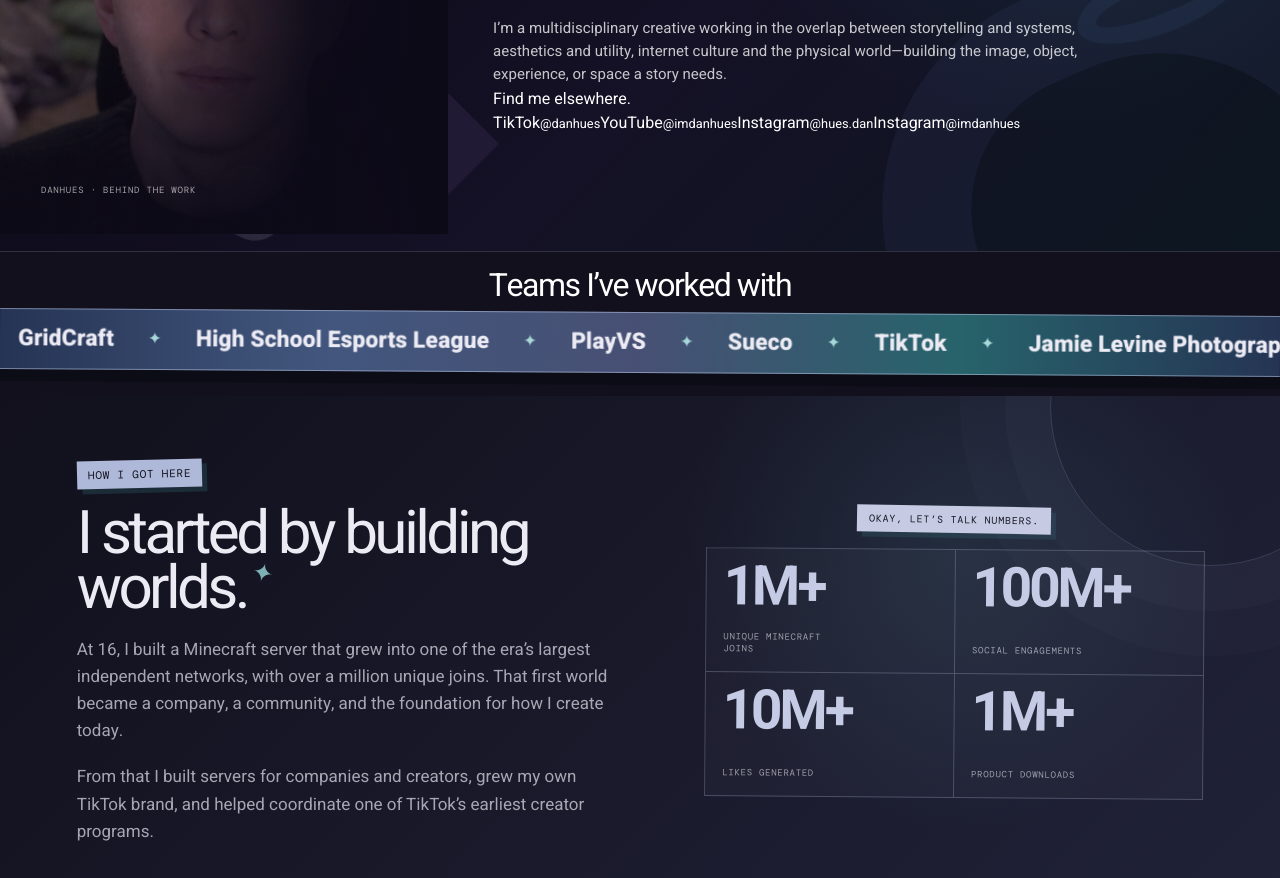
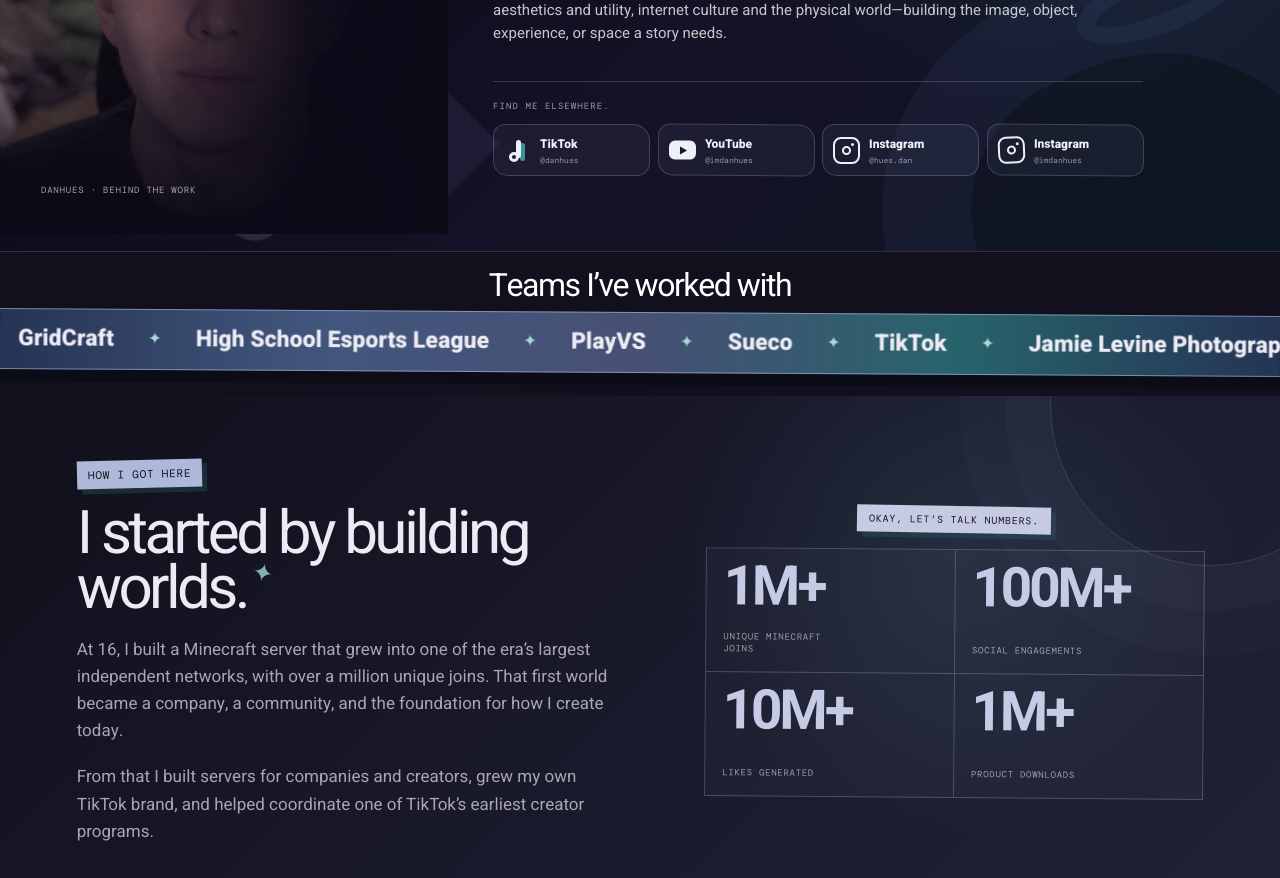
Before and after one commit to DanHues/creative-portfolio, a Next.js app: page / in a window 1280 px wide. Shown: the part 2660-3538 px from the top of the page. Built offline with nearby package versions, Linux system fonts and the light colour scheme; a web font is replaced by a local one.

Commit message:
Style social profile dock

```diff
--- a/app/globals.css
+++ b/app/globals.css
@@ -1006,6 +1006,130 @@
   max-width: 610px;
   color: rgba(255,255,255,.76);
 }
+.social-dock {
+  width: min(650px, 100%);
+  margin-top: clamp(24px, 2.8vw, 40px);
+  padding-top: 18px;
+  border-top: 1px solid rgba(190,201,229,.22);
+}
+.social-dock > p {
+  margin-bottom: 12px;
+  color: rgba(220,225,242,.66);
+  font: 9px var(--font-mono);
+  text-transform: uppercase;
+  letter-spacing: .12em;
+}
+.social-links {
+  display: grid;
+  grid-template-columns: repeat(4, minmax(0, 1fr));
+  gap: 8px;
+}
+.social-links a {
+  min-width: 0;
+  padding: 10px;
+  display: flex;
+  align-items: center;
+  gap: 9px;
+  overflow: hidden;
+  border: 1px solid rgba(198,210,237,.22);
+  border-radius: 12px 17px 13px 15px;
+  color: #eef0f8;
+  background: rgba(119,132,177,.09);
+  transition: color .2s ease, background .2s ease, border-color .2s ease, transform .2s ease;
+}
+.social-links a:nth-child(even) { transform: rotate(.5deg); }
+.social-links a:hover,
+.social-links a:focus-visible {
+  color: #10101c;
+  background: #c8cceb;
+  border-color: #eef0ff;
+  transform: translateY(-3px) rotate(-.7deg);
+  outline: none;
+}
+.social-links a > span {
+  min-width: 0;
+  display: grid;
+  gap: 2px;
+  font-size: 12px;
+  font-weight: 720;
+}
+.social-links small {
+  overflow: hidden;
+  color: currentColor;
+  font: 8px var(--font-mono);
+  text-overflow: ellipsis;
+  white-space: nowrap;
+  opacity: .58;
+}
+.social-mark {
+  position: relative;
+  width: 27px;
+  height: 27px;
+  flex: 0 0 27px;
+  display: block;
+  color: currentColor;
+}
+.social-mark-tiktok::before {
+  content: "";
+  position: absolute;
+  width: 5px;
+  height: 18px;
+  left: 12px;
+  top: 3px;
+  border-radius: 5px;
+  background: currentColor;
+  box-shadow: 4px 3px 0 rgba(77,211,209,.65);
+}
+.social-mark-tiktok::after {
+  content: "";
+  position: absolute;
+  width: 10px;
+  height: 10px;
+  left: 5px;
+  bottom: 2px;
+  border: 3px solid currentColor;
+  border-radius: 50%;
+}
+.social-mark-youtube {
+  height: 19px;
+  margin-top: 1px;
+  border-radius: 6px;
+  background: currentColor;
+}
+.social-mark-youtube::after {
+  content: "";
+  position: absolute;
+  left: 11px;
+  top: 6px;
+  border-top: 4px solid transparent;
+  border-bottom: 4px solid transparent;
+  border-left: 7px solid #171624;
+}
+.social-mark-instagram {
+  border: 2px solid currentColor;
+  border-radius: 8px;
+}
+.social-mark-instagram::before {
+  content: "";
+  position: absolute;
+  width: 9px;
+  height: 9px;
+  left: 7px;
+  top: 7px;
+  border: 2px solid currentColor;
+  border-radius: 50%;
+}
+.social-mark-instagram::after {
+  content: "";
+  position: absolute;
+  width: 3px;
+  height: 3px;
+  right: 4px;
+  top: 4px;
+  border-radius: 50%;
+  background: currentColor;
+}
+.social-mark-instagram-alt { transform: rotate(-3deg); }
 .client-showcase {
   position: relative;
   z-index: 3;
@@ -1957,6 +2081,9 @@
   .about h2 { width: 100%; font-size: clamp(37px, 10.5vw, 50px); overflow: visible; }
   .about h2 strong { max-width: 100%; }
   .about-copy { font-size: 14px; margin-top: 6vw; }
+  .social-dock { margin-top: 8vw; }
+  .social-links { grid-template-columns: repeat(2, minmax(0, 1fr)); }
+  .social-links a { padding: 11px; }
   .client-showcase { margin-top: -3vw; padding: 4vw 0; }
   .client-showcase > h2 { margin-bottom: 2.5vw; font-size: 7.2vw; }
   .client-marquee { margin-left: -5vw; margin-right: -5vw; }
```
